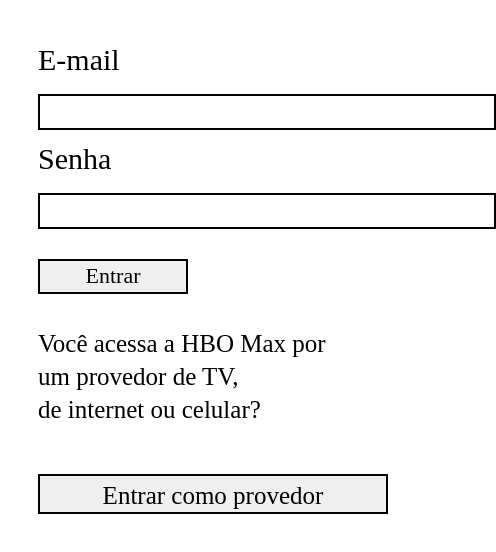
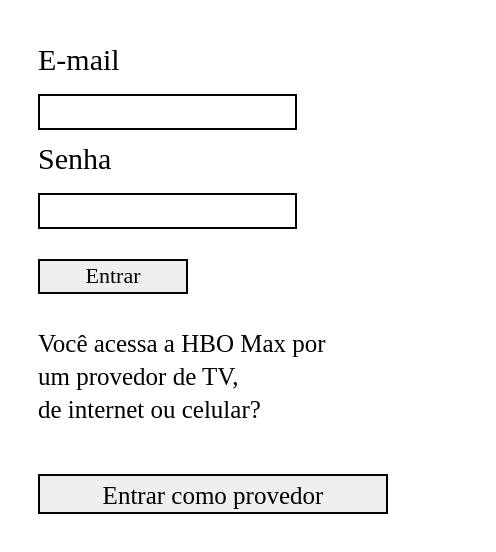
Before and after one commit to DanielJuniior/Dinamicas-DNC, a plain HTML site: page Modulo 1/Figma 2/Iniciante/index.html in a window 390 px wide. Shown: the part 302-854 px from the top of the page, 496 px wide, since content can reach past the window. Drawn offline with Linux system fonts and the light colour scheme.

Commit message:
Hbo iniciante com MQ

```diff
--- a/Modulo 1/Figma 2/Iniciante/style.css
+++ b/Modulo 1/Figma 2/Iniciante/style.css
@@ -59,3 +59,10 @@
         font-size: 25px;
         line-height: 38px;
     }
+
+@media screen and (max-width: 480px) {
+
+        input {
+            width: 80%;
+        }
+    }
```
